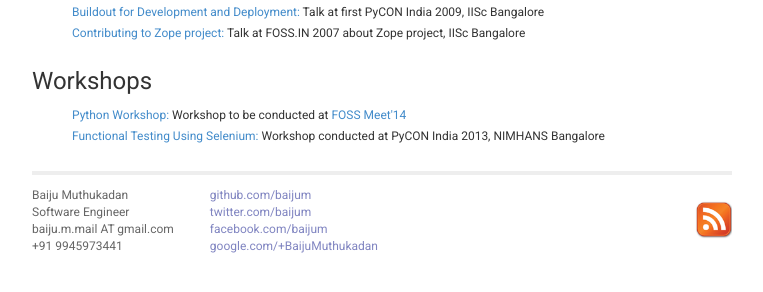
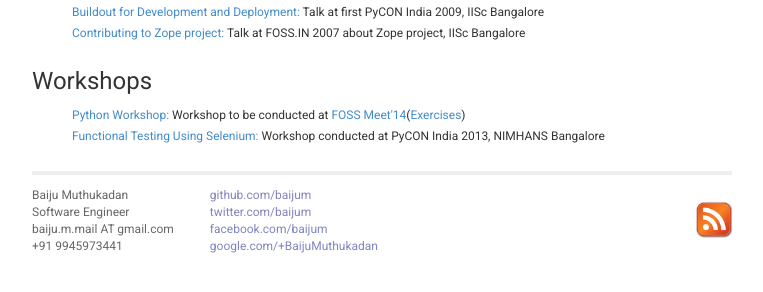
Before and after one commit to baijum/muthukadan.net, a Jekyll site: the page built from talks/index.html, in a window 1280 px wide. Shown: the part 236-528 px from the top of the page, without its empty margins (258-1021 px from the left). Built offline with Jekyll 4.4.1, drawn with Linux system fonts in a browser that asks for light colours; Markdown is read by kramdown in place of the engine named in the settings.

Commit message:
slide link

```diff
--- a/talks/index.html
+++ b/talks/index.html
@@ -18,8 +18,8 @@
 <h3>Workshops</h3>
 
 <ul class="posts">
-  <li><a href="/python_workshop">Python Workshop:</a> Workshop to be conducted at
-  <a href="http://fossmeet.in/2014/">FOSS Meet'14</a></li>
+  <li><a href="http://muthukadan.net/presentation/python_workshop/fossmeet14.pdf">Python Workshop:</a> Workshop to be conducted at
+  <a href="http://fossmeet.in/2014/">FOSS Meet'14</a>(<a href="http://muthukadan.net/presentation/python_workshop/fossmeet14-exercises.pdf">Exercises</a>)</li>
   <li><a href="http://in.pycon.org/funnel/2013/5-functional-testing-using-selenium">Functional Testing Using Selenium:</a> Workshop
   conducted at PyCON India 2013, NIMHANS Bangalore</a></li>
 </ul>
```
